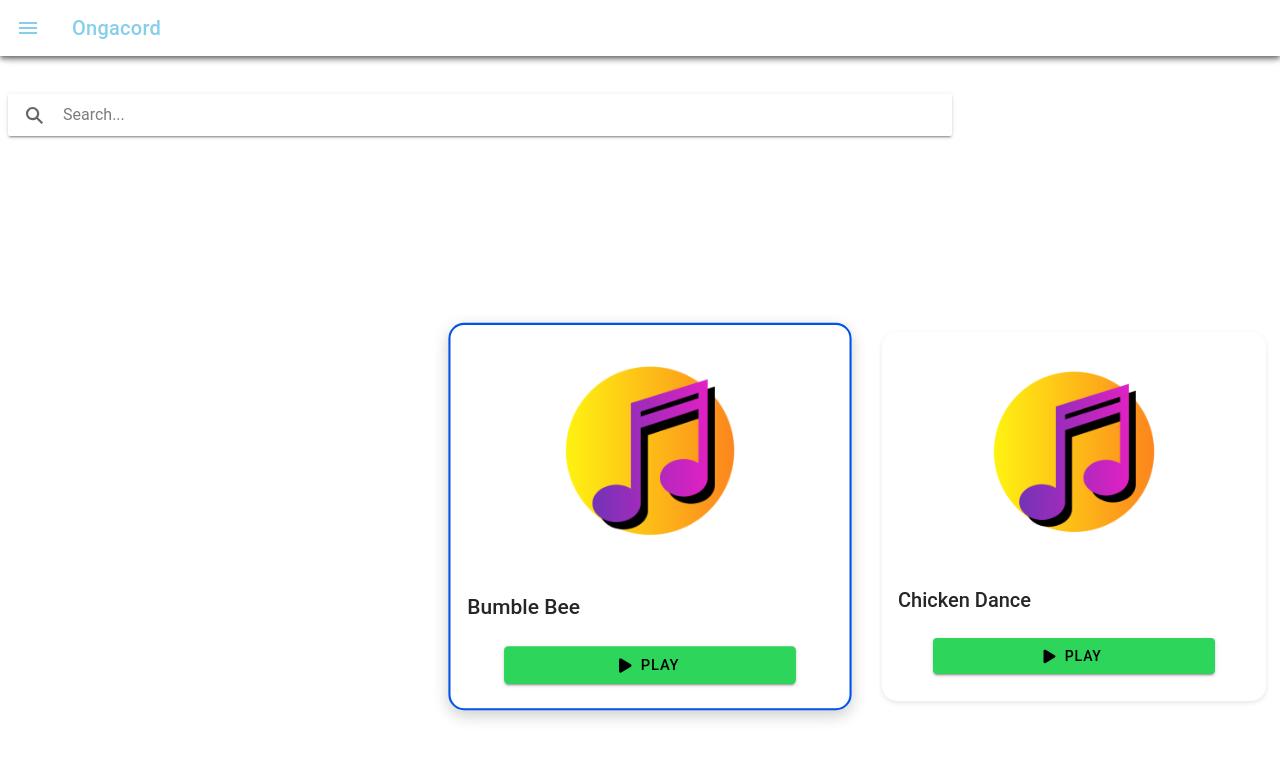
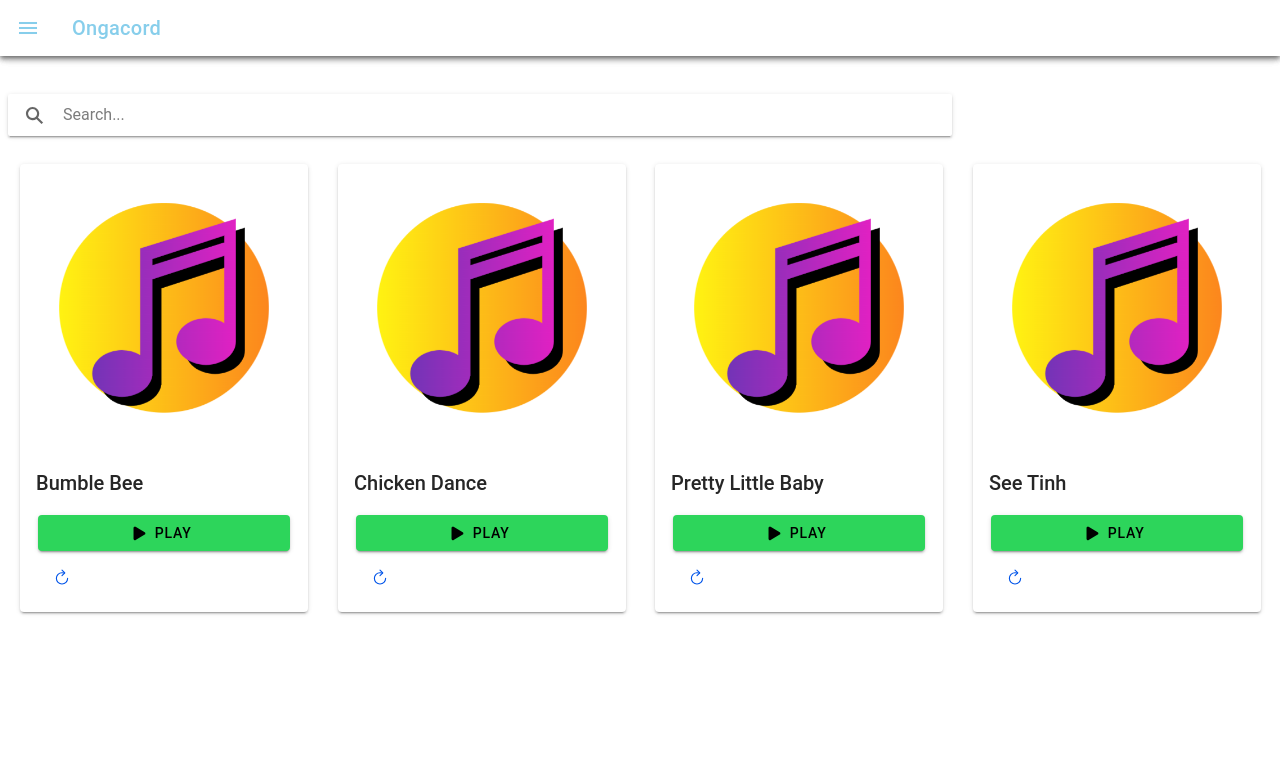
Before and after one commit to ArkDriveDev/Ongacord, a React (Vite) app: page /musics in a window 1280 px wide. Shown: the top 760 px of the page. Built offline with nearby package versions, Linux system fonts and the light colour scheme.

Commit message:
Added a restart to play button and functionality

```diff
--- a/src/components/MusicsProps/MusicPlayButton.tsx
+++ b/src/components/MusicsProps/MusicPlayButton.tsx
@@ -1,10 +1,11 @@
 import React from 'react';
 import { IonButton, IonIcon } from '@ionic/react';
-import { play, pause } from 'ionicons/icons';
+import { play, pause, refresh } from 'ionicons/icons';
 
 interface MusicPlayButtonProps {
   isPlaying: boolean;
   onToggle: () => void;
+  onRestart: () => void;
   disabled?: boolean;
   className?: string;
 }
@@ -12,10 +13,12 @@ interface MusicPlayButtonProps {
 const MusicPlayButton: React.FC<MusicPlayButtonProps> = ({
   isPlaying,
   onToggle,
+  onRestart,
   disabled = false,
   className = ''
 }) => {
   return (
+    <div className="music-controls">
       <IonButton
         expand="block"
         onClick={onToggle}
@@ -29,6 +32,19 @@ const MusicPlayButton: React.FC<MusicPlayButtonProps> = ({
         />
         {isPlaying ? 'Pause' : 'Play'}
       </IonButton>
+
+      <IonButton
+        fill="clear"
+        onClick={onRestart}
+        className="restart-button"
+        disabled={disabled}
+      >
+        <IonIcon
+          icon={refresh}
+          size="small"
+        />
+      </IonButton>
+    </div>
   );
 };
 
--- a/src/pages/Musics.css
+++ b/src/pages/Musics.css
@@ -127,3 +127,25 @@
   flex-direction: column;
   justify-content: flex-end;
 }
+.music-controls {
+  display: flex;
+  align-items: center;
+  justify-content: center;
+  gap: 8px;
+}
+
+.play-button {
+  flex: 1;
+}
+
+.restart-button {
+  --padding-start: 8px;
+  --padding-end: 8px;
+  --background: transparent;
+  --background-hover: rgba(var(--ion-color-primary-rgb), 0.1);
+  --background-activated: rgba(var(--ion-color-primary-rgb), 0.2);
+}
+
+.music-card.playing .restart-button {
+  --color: var(--ion-color-danger);
+}
--- a/src/pages/Musics.tsx
+++ b/src/pages/Musics.tsx
@@ -2,10 +2,8 @@ import React, { useState, useRef, useEffect } from 'react';
 import {
   IonPage, IonHeader, IonToolbar, IonTitle, IonContent,
   IonCard, IonCardHeader, IonCardTitle, IonCardContent,
-  IonButton, IonIcon, IonRow, IonCol, IonGrid
+  IonRow, IonCol, IonGrid
 } from '@ionic/react';
-import { play, pause } from 'ionicons/icons';
-import './Musics.css';
 
 // Import audio files
 import Music1 from '../Musics/Bumble bee.mp3';
@@ -16,6 +14,7 @@ import Music4 from '../Musics/See tin.mp3';
 // Import default music image
 import MusicImage from '../images/Music.png';
 import ModelSearch from '../components/ModelsProps/ModelSearch';
+import MusicPlayButton from '../components/MusicsProps/MusicPlayButton';
 
 interface MusicItem {
   id: number;
@@ -157,6 +156,16 @@ const Musics: React.FC = () => {
     }
   };
 
+  const restartMusic = (id: number) => {
+    const audioRef = audioRefs[id-1].current;
+    if (audioRef) {
+      audioRef.currentTime = 0;
+      if (musicItems.find(item => item.id === id)?.isPlaying) {
+        audioRef.play().catch(error => console.error('Audio playback failed:', error));
+      }
+    }
+  };
+
   return (
     <IonPage>
       <IonHeader>
@@ -203,18 +212,11 @@ const Musics: React.FC = () => {
                       <IonCardTitle>{item.title}</IonCardTitle>
                     </IonCardHeader>
                     <IonCardContent>
-                      <IonButton
-                        expand="block"
-                        onClick={() => togglePlay(item.id)}
-                        color={item.isPlaying ? 'danger' : 'success'}
-                        className="play-button"
-                      >
-                        <IonIcon
-                          slot="start"
-                          icon={item.isPlaying ? pause : play}
-                        />
-                        {item.isPlaying ? 'Pause' : 'Play'}
-                      </IonButton>
+                      <MusicPlayButton
+                        isPlaying={item.isPlaying}
+                        onToggle={() => togglePlay(item.id)}
+                        onRestart={() => restartMusic(item.id)}
+                      />
                       <audio
                         ref={audioRefs[index]}
                         src={item.audioSrc}
```
Lines whose indentation alone changed are shown as unchanged.
